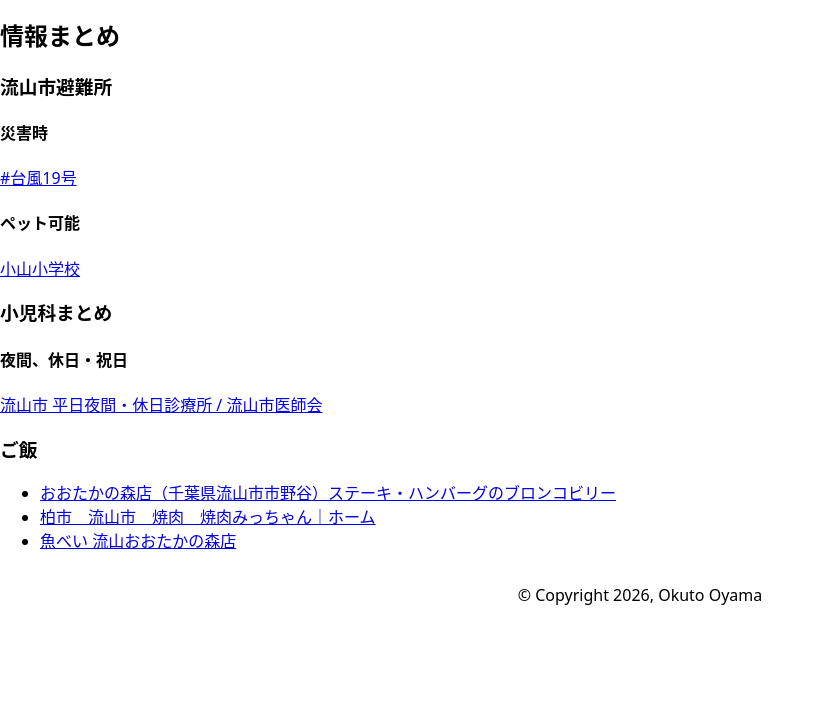
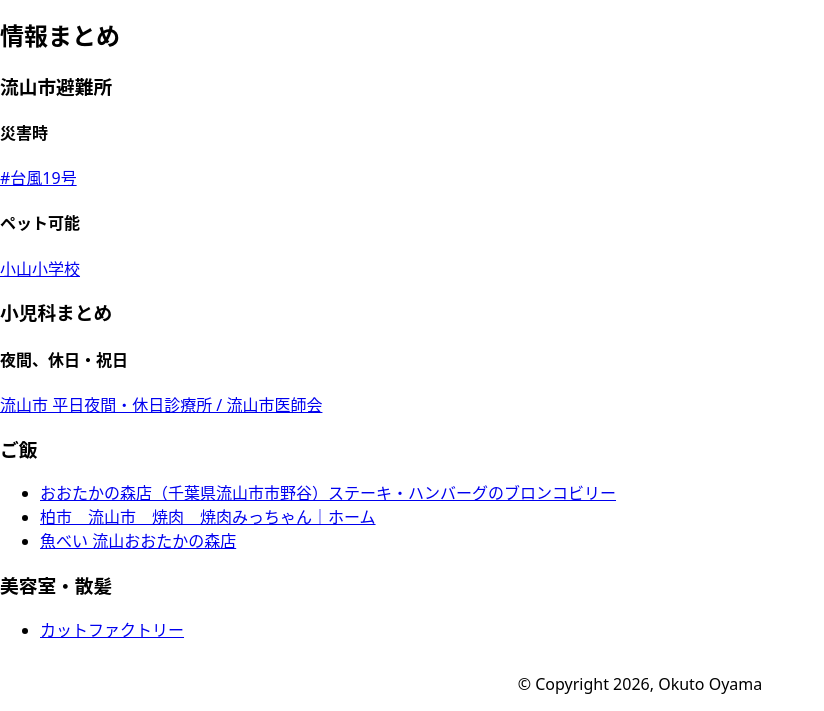
Before and after one commit to yamanoku/Nagareyamanoku, an Eleventy site: page src/index.njk in a window 1280 px wide. Shown: the part 129-840 px from the top of the page, without its empty margins (0-824 px from the left). Before the commit the page ends 800 px from the top, so only its background shows below. Built offline with nearby package versions, Linux system fonts and the light colour scheme; Eleventy itself is replaced by a stand-in of ours; files that its build step writes are made by us from their sources; what yama-normalize would draw is missing.

Commit message:
add:beauty-salon section, contents

```diff
--- a/src/_data/data.json
+++ b/src/_data/data.json
@@ -40,5 +40,14 @@
         "link_url": "http://u.genkisushi.jp/354/"
       }
     ]
+  },
+  "beautySalon": {
+    "title": "美容室・散髪",
+    "contents": [
+      {
+        "link_title": "カットファクトリー",
+        "link_url": "https://www.otakanomori-sc.com/shop/?id=260/"
+      }
+    ]
   }
 }
--- a/src/index.njk
+++ b/src/index.njk
@@ -34,3 +34,15 @@
     {%- endfor -%}
     </ul>
   </section>
+  <section>
+    <h3>{{data.beautySalon.title}}</h3>
+    <ul>
+    {%- for content in data.beautySalon.contents -%}
+      <li>
+        <a href="{{content.link_url}}" target="_blank" rel="noopener">
+          {{content.link_title}}
+        </a>
+      </li>
+    {%- endfor -%}
+    </ul>
+  </section>
```
Lines whose indentation alone changed are shown as unchanged.
